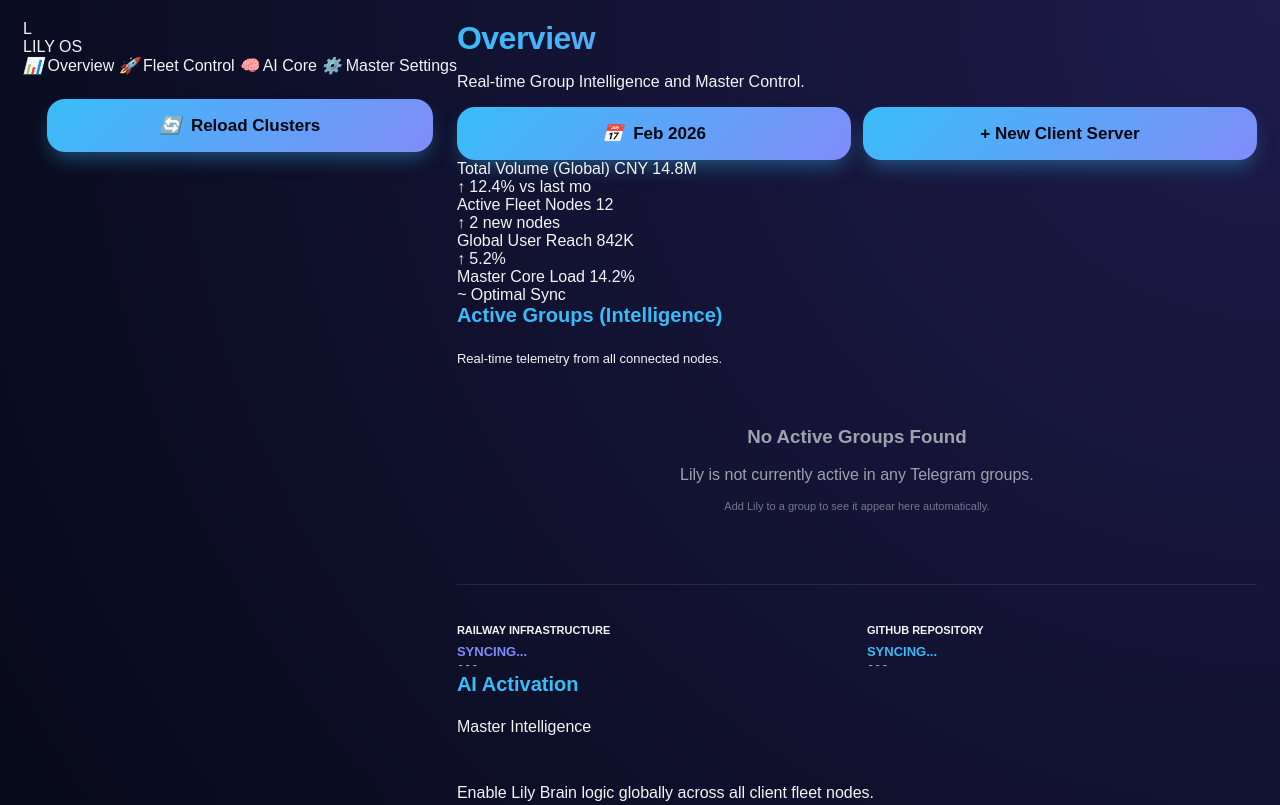
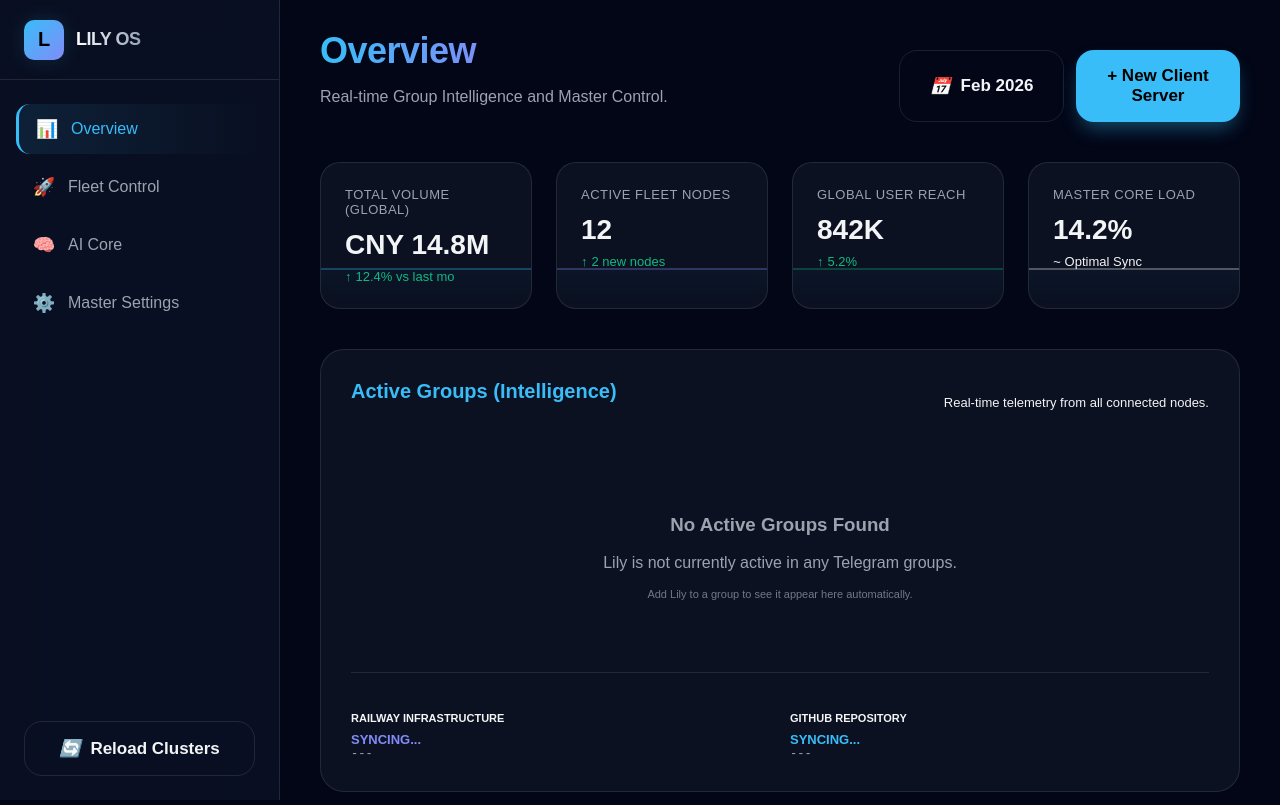
Before and after one commit to coretraderinfo-glitch/Lily-Smartbot, a website: page frontend/public/index.html in a window 1280 px wide. Shown: the top 805 px of the page. Drawn offline with Linux system fonts and the light colour scheme; no server answers.

Commit message:
🖥️ DASHBOARD UPGRADE: Added dedicated 'dashboard.css'. - Separated Dashboard styles from Report styles. - Fixed layout issues (Sidebar, Stats Grid, Container Width). - Added premium 'Fighter' styling to the Admin Panel. - Ensures Reports remain 100% untouched.

```diff
--- /dev/null
+++ b/frontend/public/css/dashboard.css
@@ -0,0 +1,268 @@
+/* DASHBOARD SPECIFIC STYLES */
+/* Extends style.css but overrides layout for Desktop Dashboard */
+
+:root {
+    --sidebar-width: 280px;
+    --header-height: 80px;
+    --bg-dark: #020617;
+    --bg-panel: #0f172a;
+    --accent-glow: 0 0 20px rgba(56, 189, 248, 0.15);
+}
+
+body {
+    display: flex;
+    /* Sidebar + Main */
+    flex-direction: row;
+    padding: 0;
+    max-width: 100vw;
+    overflow: hidden;
+    /* Hide scrollbars for full screen app feel */
+    background: var(--bg-dark);
+}
+
+/* OVERRIDE CONTAINER FOR DASHBOARD */
+.container {
+    max-width: none !important;
+    margin-left: var(--sidebar-width);
+    padding: 30px 40px;
+    height: 100vh;
+    overflow-y: auto;
+    width: calc(100% - var(--sidebar-width));
+}
+
+/* SIDEBAR */
+.sidebar {
+    position: fixed;
+    top: 0;
+    left: 0;
+    bottom: 0;
+    width: var(--sidebar-width);
+    background: rgba(15, 23, 42, 0.6);
+    backdrop-filter: blur(20px);
+    -webkit-backdrop-filter: blur(20px);
+    border-right: 1px solid var(--border);
+    display: flex;
+    flex-direction: column;
+    z-index: 50;
+}
+
+.brand {
+    height: var(--header-height);
+    display: flex;
+    align-items: center;
+    padding: 0 24px;
+    gap: 12px;
+    border-bottom: 1px solid var(--border);
+}
+
+.brand-icon {
+    width: 40px;
+    height: 40px;
+    background: linear-gradient(135deg, var(--primary), var(--accent));
+    border-radius: 10px;
+    display: flex;
+    align-items: center;
+    justify-content: center;
+    font-weight: 800;
+    font-size: 20px;
+    color: black;
+    box-shadow: var(--accent-glow);
+}
+
+.brand-text {
+    font-size: 18px;
+    font-weight: 700;
+    letter-spacing: -0.5px;
+    background: linear-gradient(90deg, #fff, #94a3b8);
+    -webkit-background-clip: text;
+    -webkit-text-fill-color: transparent;
+}
+
+/* NAVIGATION */
+.nav {
+    padding: 24px 16px;
+    display: flex;
+    flex-direction: column;
+    gap: 8px;
+}
+
+.nav-link {
+    display: flex;
+    align-items: center;
+    gap: 12px;
+    padding: 14px 16px;
+    color: var(--text-dim);
+    text-decoration: none;
+    border-radius: 14px;
+    transition: all 0.3s ease;
+    cursor: pointer;
+    font-weight: 500;
+}
+
+.nav-link:hover {
+    background: rgba(255, 255, 255, 0.03);
+    color: var(--text);
+    transform: translateX(4px);
+}
+
+.nav-link.active {
+    background: linear-gradient(90deg, rgba(56, 189, 248, 0.1), transparent);
+    color: var(--primary);
+    border-left: 3px solid var(--primary);
+}
+
+.nav-link i {
+    font-style: normal;
+    font-size: 18px;
+    width: 24px;
+    text-align: center;
+}
+
+/* HEADER AREA */
+header {
+    display: flex;
+    justify-content: space-between;
+    align-items: flex-end;
+    margin-bottom: 40px;
+}
+
+.header-meta h1 {
+    font-size: 36px;
+    margin-bottom: 8px;
+}
+
+#tabSubtitle {
+    color: var(--text-dim);
+    font-size: 16px;
+}
+
+/* STATS GRID */
+.stats-grid {
+    display: grid;
+    grid-template-columns: repeat(4, 1fr);
+    gap: 24px;
+    margin-bottom: 40px;
+}
+
+.stat-card {
+    background: var(--card);
+    border: 1px solid var(--border);
+    border-radius: 20px;
+    padding: 24px;
+    position: relative;
+    overflow: hidden;
+    transition: transform 0.3s;
+}
+
+.stat-card:hover {
+    transform: translateY(-5px);
+    border-color: rgba(255, 255, 255, 0.1);
+}
+
+.stat-label {
+    display: block;
+    color: var(--text-dim);
+    font-size: 13px;
+    text-transform: uppercase;
+    letter-spacing: 0.5px;
+    margin-bottom: 12px;
+}
+
+.stat-value {
+    display: block;
+    font-size: 28px;
+    font-weight: 700;
+    color: var(--text);
+    margin-bottom: 8px;
+}
+
+.stat-trend {
+    font-size: 13px;
+    display: flex;
+    align-items: center;
+    gap: 4px;
+}
+
+.trend-up {
+    color: var(--success);
+}
+
+.chart-mock {
+    position: absolute;
+    bottom: 0;
+    left: 0;
+    right: 0;
+    height: 40px;
+    border-top: 2px solid var(--primary);
+    background: linear-gradient(180deg, rgba(56, 189, 248, 0.1), transparent);
+    opacity: 0.3;
+}
+
+/* NODE LIST */
+.grid-layout {
+    display: grid;
+    gap: 30px;
+}
+
+.panel {
+    background: var(--card);
+    border-radius: 24px;
+    border: 1px solid var(--border);
+    padding: 30px;
+    min-height: 400px;
+}
+
+.panel-header {
+    display: flex;
+    justify-content: space-between;
+    align-items: center;
+    margin-bottom: 30px;
+}
+
+/* MASTER LOADER */
+.master-loader {
+    position: fixed;
+    top: 0;
+    left: 0;
+    right: 0;
+    bottom: 0;
+    background: #000;
+    z-index: 9999;
+    display: flex;
+    flex-direction: column;
+    align-items: center;
+    justify-content: center;
+    transition: opacity 0.8s ease;
+}
+
+.loader-spinner {
+    width: 60px;
+    height: 60px;
+    border: 4px solid rgba(255, 255, 255, 0.1);
+    border-top-color: var(--primary);
+    border-radius: 50%;
+    animation: spin 1s infinite linear;
+}
+
+/* BUTTON VARIANTS */
+.btn-outline {
+    background: transparent;
+    border: 1px solid var(--border);
+    color: var(--text);
+    box-shadow: none;
+}
+
+.btn-outline:hover {
+    border-color: var(--text);
+    background: rgba(255, 255, 255, 0.05);
+}
+
+.btn-primary {
+    background: var(--primary);
+    color: #000;
+}
+
+.btn-primary:hover {
+    background: #7dd3fc;
+    box-shadow: 0 0 20px rgba(56, 189, 248, 0.4);
+}
--- a/frontend/public/index.html
+++ b/frontend/public/index.html
@@ -6,6 +6,7 @@
     <meta name="viewport" content="width=device-width, initial-scale=1.0">
     <title>Lily OS - Global Fleet Commander</title>
     <link rel="stylesheet" href="css/style.css">
+    <link rel="stylesheet" href="css/dashboard.css">
 </head>
 
 <body>
```
